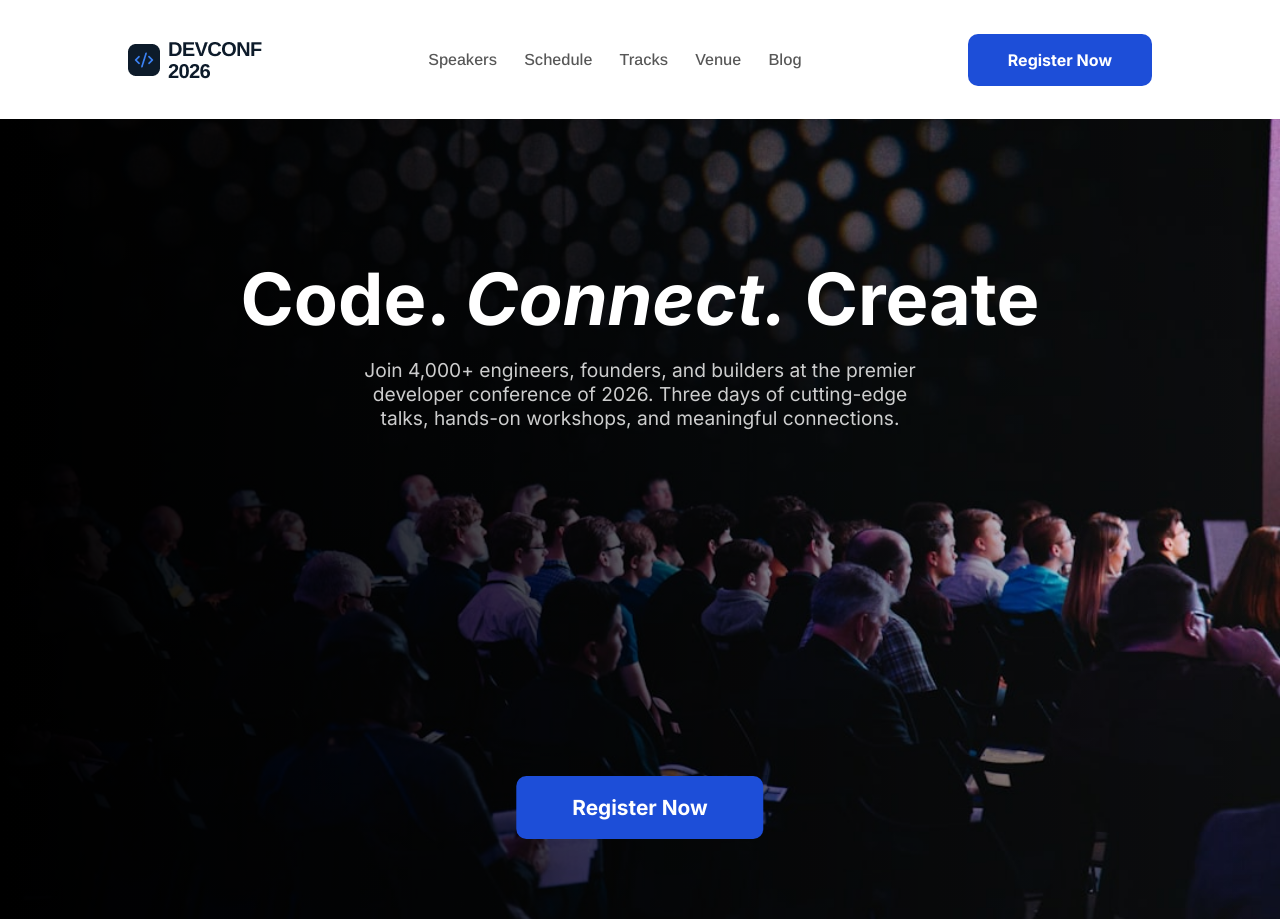
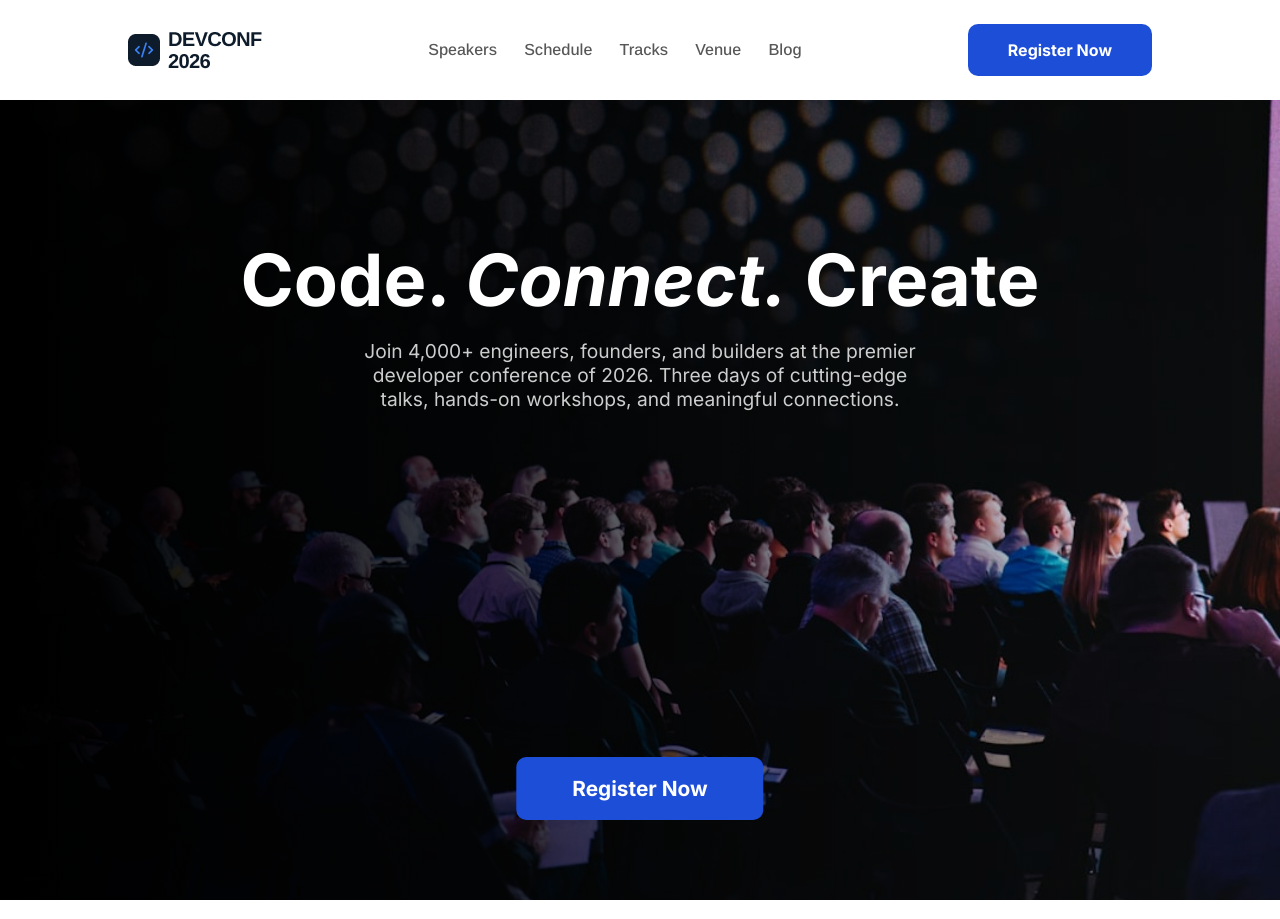
Before and after one commit to muhammadsakib-max/Assignment-01, a plain HTML site: page index.html in a window 1280 px wide. Drawn offline with nearby package versions, Linux system fonts and the light colour scheme.

Commit message:
fix to Navbar padding

```diff
--- a/style.css
+++ b/style.css
@@ -79,7 +79,7 @@ a{
 
 /* Navigation Bar Styles */
 nav{
-  padding: 2.1rem 0;
+  padding: 1.5rem 0;
 }
 .nav-links {
   list-style: none;
```
